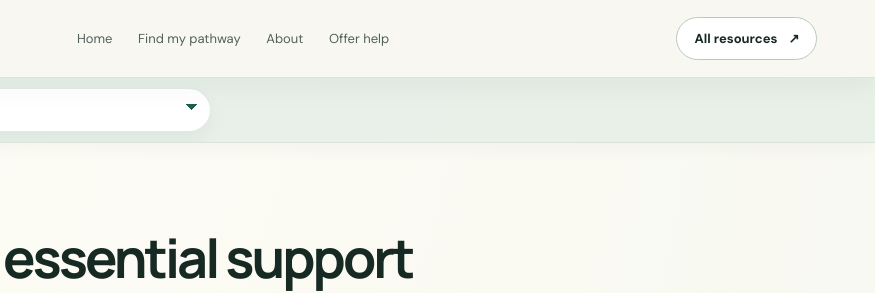
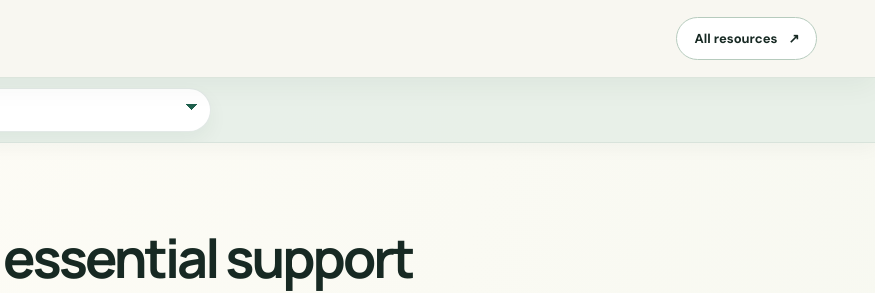
Before and after one commit to Mirathemystical/brigde-kc-, a website: page community-support.html in a window 1280 px wide. Shown: the top 293 px of the page, 405-1280 px from the left. Drawn offline with Linux system fonts and the light colour scheme.

Commit message:
Remove duplicate navigation bar and keep page switcher

```diff
--- a/community-support.html
+++ b/community-support.html
@@ -15,7 +15,6 @@
     <button class="nav-toggle" type="button" aria-label="Toggle navigation" aria-expanded="false" aria-controls="main-nav">
       <span></span><span></span><span></span>
     </button>
-    <nav id="main-nav" aria-label="Main navigation"><a href="index.html">Home</a><a href="index.html#career-quiz-section">Find my pathway</a><a href="about.html">About</a><a href="offer-help.html">Offer help</a></nav>
     <a class="header-cta" href="index.html#resources">All resources <span aria-hidden="true">↗</span></a>
   </header>
   <nav class="page-switcher" aria-label="Quick navigation">
```
